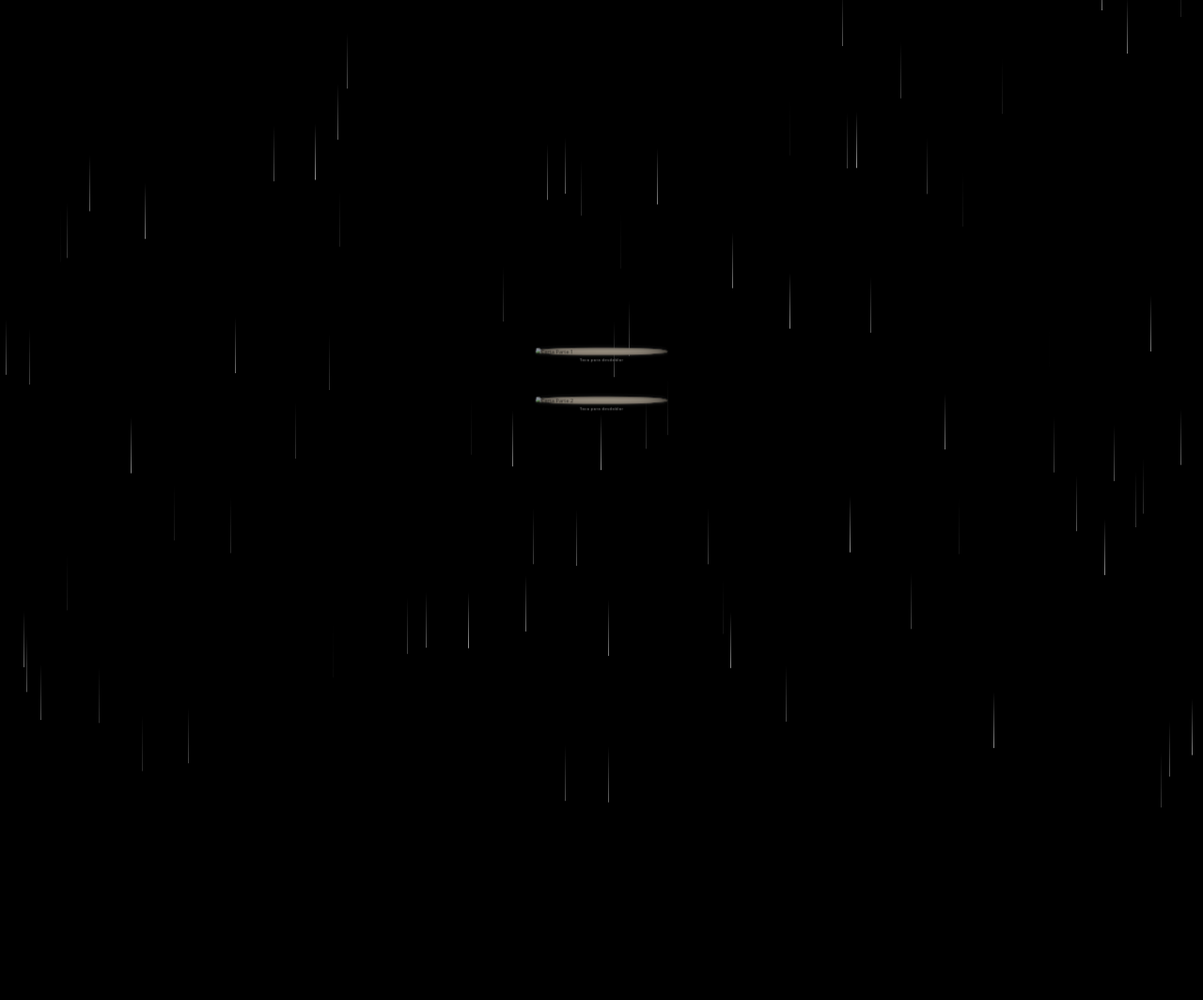
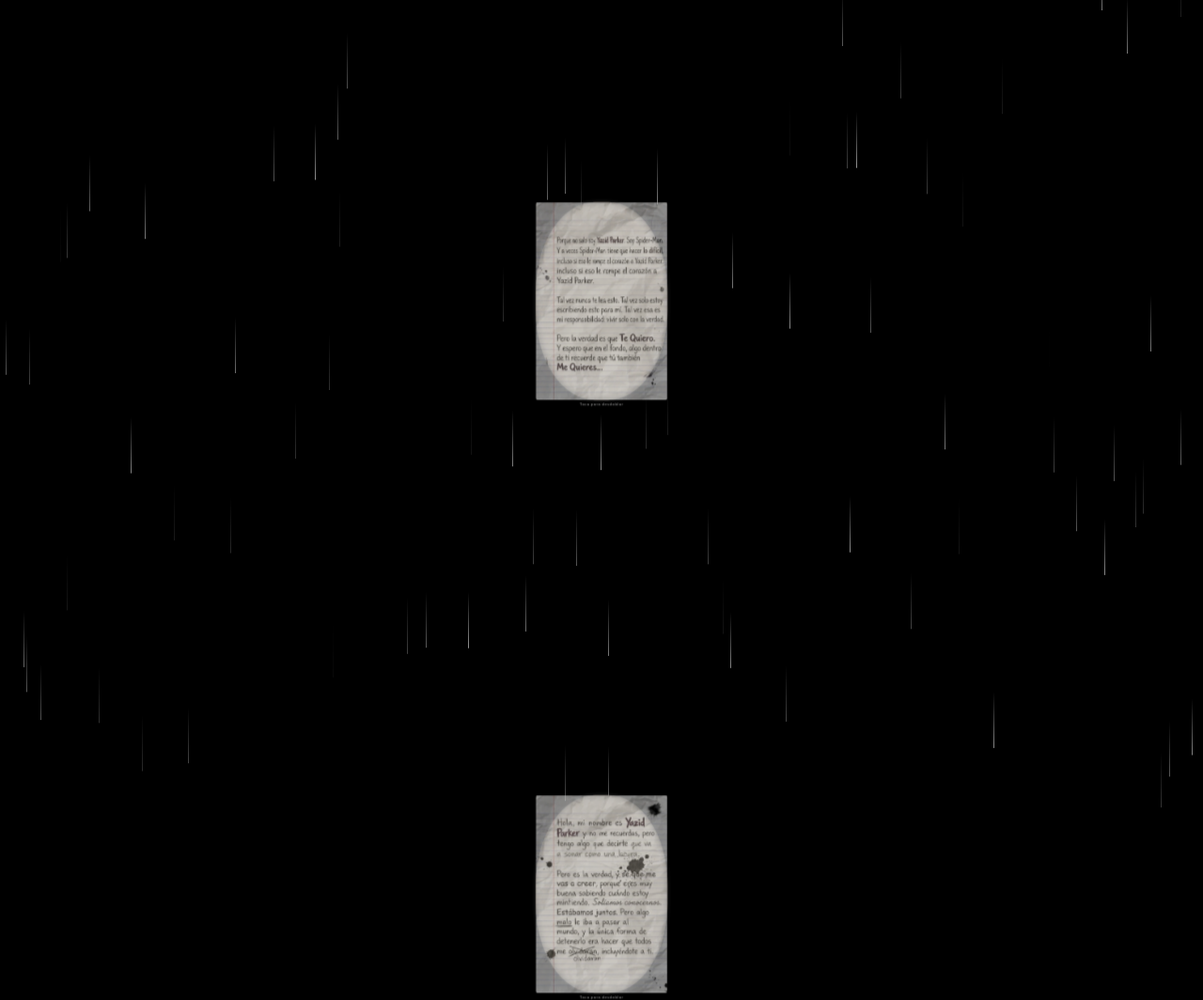
Before and after one commit to yazidsal2006-png/Carta-Spiderman-Mitca, a plain HTML site: page index.html in a window 1280 px wide. Shown: the whole page at 94% size. Before the commit the page ends 800 px from the top, so only its background shows below. Drawn offline with Linux system fonts and the light colour scheme.

Commit message:
Sspiderman Mitca❤️🤍

```diff
--- a/index.html
+++ b/index.html
@@ -191,14 +191,14 @@
     <!-- Carta 1 -->
     <div class="paper-container">
       <div class="paper fold-stage-0 bounce-in" onclick="unfold(this)">
-        <img src="carta_1.jpg" alt="Carta Parte 1">
+        <img src="carta-1.jpg" alt="Carta Parte 1">
       </div>
     </div>
 
     <!-- Carta 2 -->
     <div class="paper-container">
       <div class="paper fold-stage-0 bounce-in" style="animation-delay: 0.3s;" onclick="unfold(this)">
-        <img src="carta_2.jpg" alt="Carta Parte 2">
+        <img src="carta-2.jpg" alt="Carta Parte 2">
       </div>
     </div>
 
```
